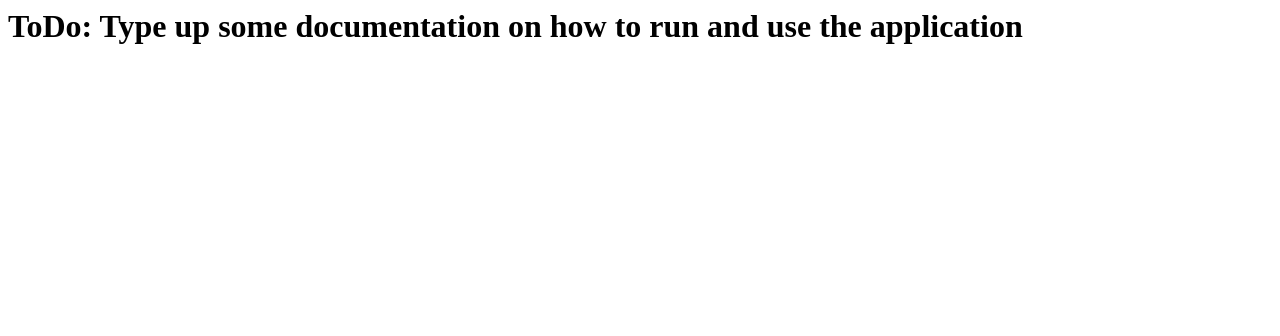
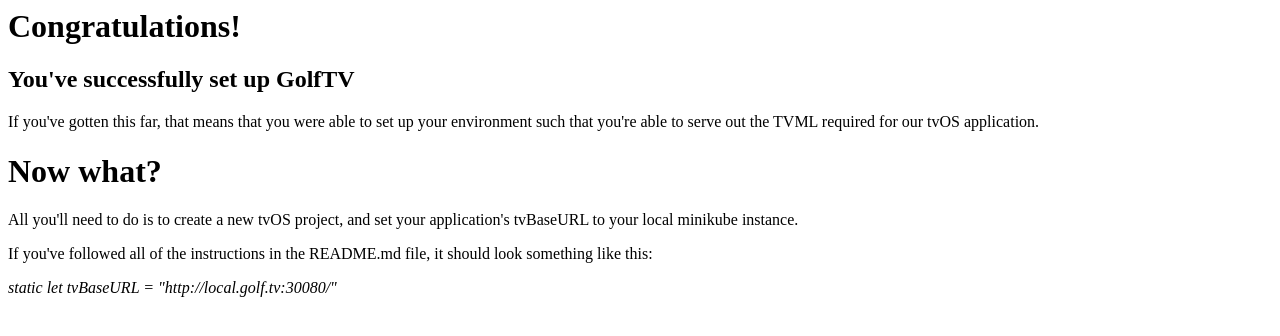
Before and after one commit to ppragides/golftv, a plain HTML site: page webroot/index.html in a window 1280 px wide. Drawn offline with Linux system fonts and the light colour scheme.

Commit message:
Adding some demo data

```diff
--- a/webroot/index.html
+++ b/webroot/index.html
@@ -3,6 +3,17 @@
         <title>Golf TV App!</title>
     </head>
     <body>
-        <h1>ToDo: Type up some documentation on how to run and use the application</h1>
+        <h1>Congratulations!</h1>
+        <h2>You've successfully set up GolfTV</h2>
+
+        <p>If you've gotten this far, that means that you were able to set up your environment such that you're able to
+           serve out the TVML required for our tvOS application.
+        </p>
+
+        <h1>Now what?</h1>
+        <p>All you'll need to do is to create a new tvOS project, and set your application's tvBaseURL to your local minikube instance.</p>
+        <p>If you've followed all of the instructions in the README.md file, it should look something like this:</p>
+
+        <p><i>static let tvBaseURL = "http://local.golf.tv:30080/"</i></p>
     </body>
 </html>
```
Also changed, not shown: 3 other files.
